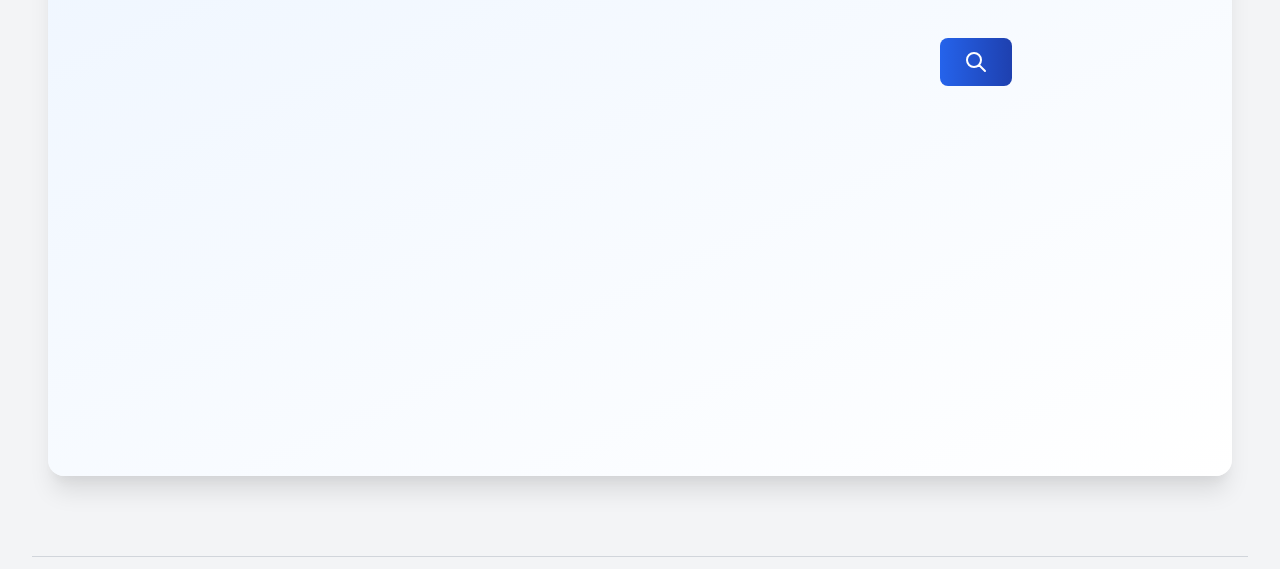
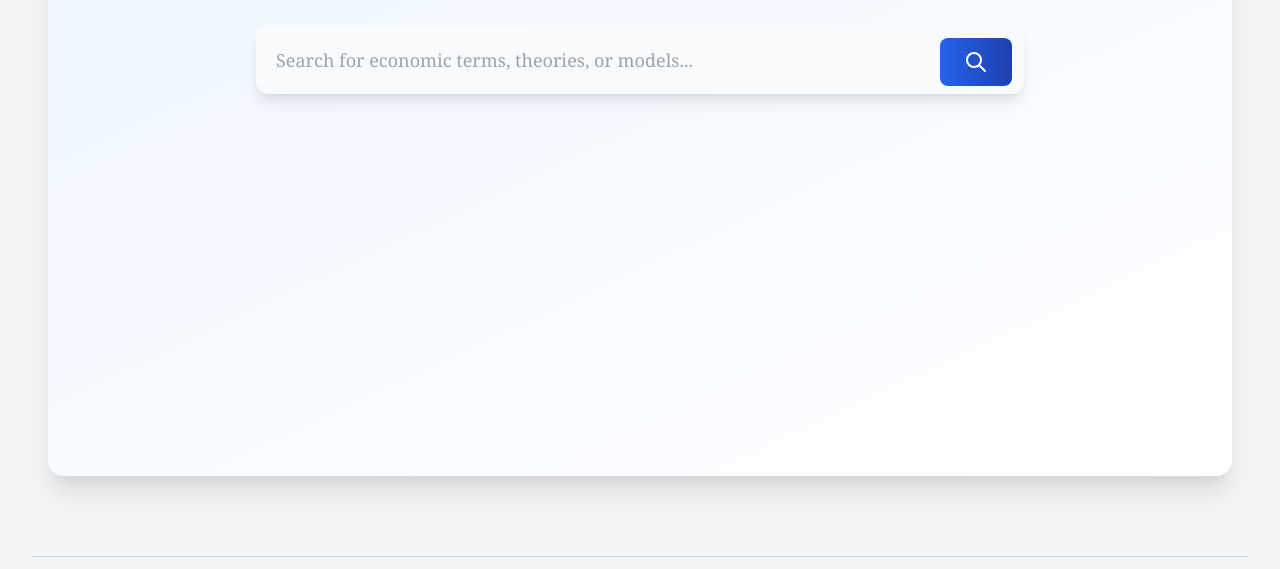
Before and after one commit to 1763manm-beep/Q-economics, a website: page Search.html in a window 1280 px wide. Shown: the part 231-800 px from the top of the page. Drawn offline with nearby package versions, Linux system fonts and the light colour scheme; no server answers.

Commit message:
Fixed intermittent search input invisibility by adding CSS fallback for opacity and transform

```diff
--- a/Search.html
+++ b/Search.html
@@ -15,6 +15,12 @@
 
         .font-serif {
             font-family: 'Georgia', serif;
+        }
+
+        #searchInput {
+            opacity: 1 !important;
+            visibility: visible !important;
+            transform: none !important;
         }
 
         @media (max-width: 768px) {
```
